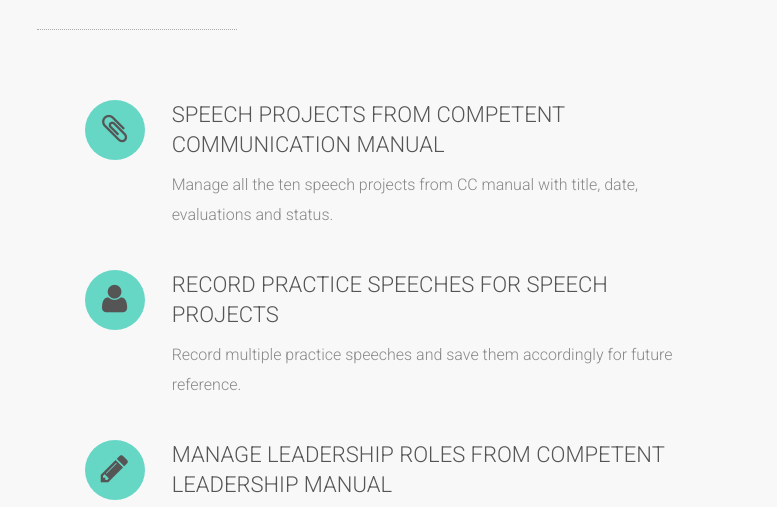
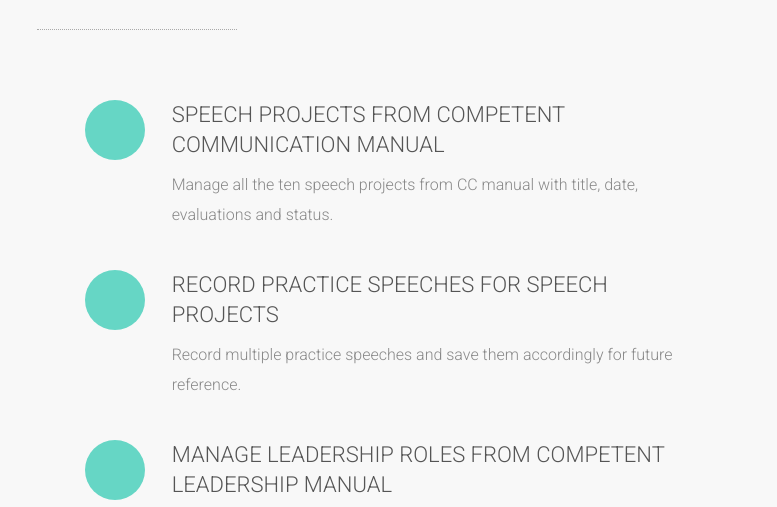
Before and after one commit to kNeerajPro/kNeerajPro.github.io, a plain HTML site: page index.html in a window 1280 px wide. Shown: the part 121-628 px from the top of the page, 503-1280 px from the left. Drawn offline with Linux system fonts and the light colour scheme.

Commit message:
removing icons

```diff
--- a/index.html
+++ b/index.html
@@ -49,7 +49,7 @@
 
 	                    <div class="more-features-box-text">
 	                    	<div class="more-features-box-text-icon">
-	                    		<i class="fa fa-paperclip"></i>
+	                    		<i class=""></i>
 	                    	</div>
 	                    	<h3>Speech projects from Competent Communication manual</h3>
 	                    	<div class="more-features-box-text-description">
@@ -58,7 +58,7 @@
 	                    </div>
 	                    <div class="more-features-box-text">
 	                    	<div class="more-features-box-text-icon">
-	                    		<i class="fa fa-user"></i>
+	                    		<i class=""></i>
 	                    	</div>
 	                    	<h3>Record practice speeches for speech projects</h3>
 	                    	<div class="more-features-box-text-description">
@@ -67,7 +67,7 @@
 	                    </div>
 	                    <div class="more-features-box-text">
 	                    	<div class="more-features-box-text-icon">
-	                    		<i class="fa fa-pencil"></i>
+	                    		<i class=""></i>
 	                    	</div>
 	                    	<h3>Manage leadership roles from Competent Leadership manual</h3>
 	                    	<div class="more-features-box-text-description">
```
